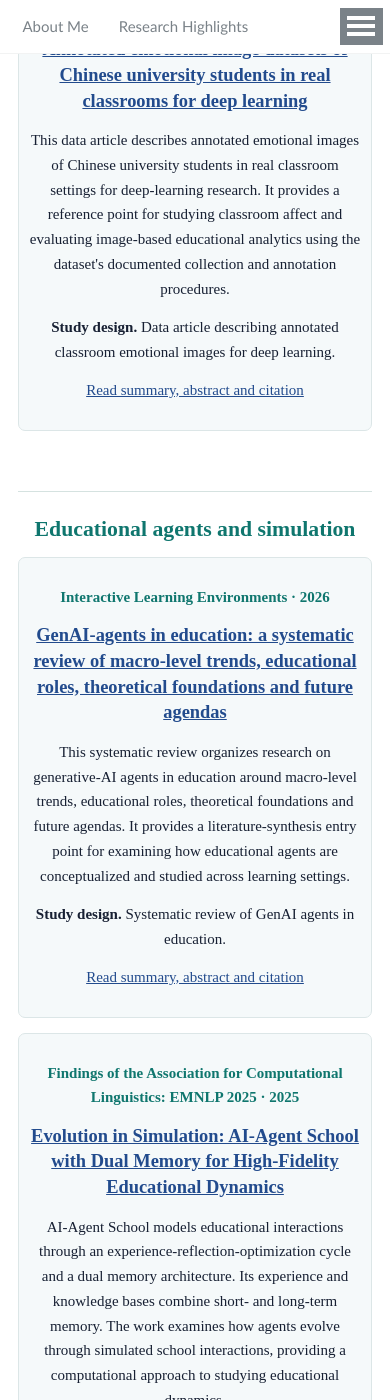
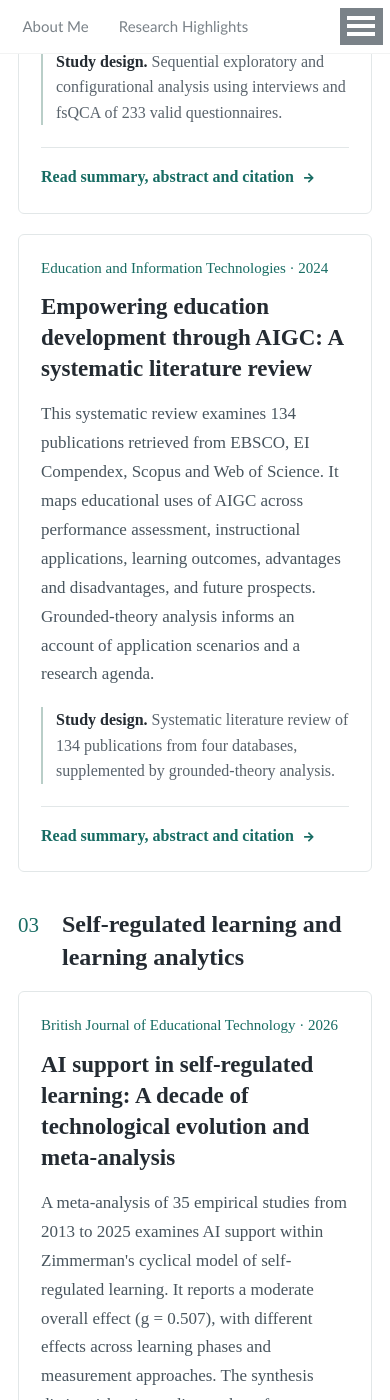
Before and after one commit to wcledutech/wcledutech.github.io, a Jekyll site: the page built from _pages/research-highlights.html, in a window 390 px wide and 1400 px high, scrolled down 5366 px. Built offline with Jekyll 4.4.1, drawn with Linux system fonts in a browser that asks for light colours; some web fonts are replaced; some of the changed text lies outside the part shown.

Commit message:
Polish research highlights layout and search

```diff
--- a/_pages/research-highlights.html
+++ b/_pages/research-highlights.html
@@ -7,9 +7,77 @@ author_profile: true
 ---
 <link rel="stylesheet" href="{{ '/assets/css/research-highlights.css' | relative_url }}">
 <link rel="stylesheet" href="{{ '/assets/css/research-guides.css' | relative_url }}">
-<div class="research-hub"><h1>Research highlights</h1><p>Explore research questions, study designs and findings across four connected areas of educational technology.</p>
-<section id="research-guides" class="guide-entry-section" aria-labelledby="research-guides-title"><h2 id="research-guides-title">Research guides</h2><p>Bilingual guides connect findings across studies, research designs and questions for future work.</p><ul class="guide-entry-list">{% for guide in site.data.research_guides %}<li><h3><a href="{{ guide.url | relative_url }}">{{ guide.short_title | escape }}</a></h3><p>{{ guide.description | escape }}</p><p><a href="{{ guide.url | relative_url }}#english">Read research guide</a> · <a href="{{ guide.url | relative_url }}#chinese" lang="zh-Hans">{{ guide.short_title_zh | escape }}：中文导读</a></p></li>{% endfor %}</ul></section>
-<p><label for="research-search">Find a topic, method or paper</label></p><input id="research-search" type="search" placeholder="Try AI literacy, programming, meta-analysis or agents" autocomplete="off"><p id="research-count" role="status">10 selected studies</p>
-{% assign groups = site.data.research_highlights | group_by: 'topic' %}{% for group in groups %}<section class="research-topic"><h2>{{ group.name | escape }}</h2>{% for paper in group.items %}<article class="research-card"><p class="research-label">{{ paper.journal | escape }} · {{ paper.year }}</p><h3><a href="{{ paper.url | relative_url }}">{{ paper.title | escape }}</a></h3><p>{{ paper.summary | escape }}</p><p><strong>Study design.</strong> {{ paper.method | escape }}</p><p><a href="{{ paper.url | relative_url }}">Read summary, abstract and citation</a></p></article>{% endfor %}</section>{% endfor %}
-<p><a href="{{ '/publications/' | relative_url }}">Complete publication list</a> · <a href="{{ '/resources/' | relative_url }}">Research resources</a> · <a href="{{ '/zh/' | relative_url }}">中文介绍</a></p></div>
-<script>(function(){var input=document.getElementById('research-search');var cards=Array.prototype.slice.call(document.querySelectorAll('.research-card'));input.addEventListener('input',function(){var q=input.value.toLowerCase().trim();var count=0;cards.forEach(function(card){var visible=card.textContent.toLowerCase().indexOf(q)!==-1;card.hidden=!visible;if(visible)count++;});document.querySelectorAll('.research-topic').forEach(function(section){section.hidden=!Array.prototype.some.call(section.querySelectorAll('.research-card'),function(card){return !card.hidden;});});document.getElementById('research-count').textContent=count+' selected '+(count===1?'study':'studies');});})();</script>
+<link rel="stylesheet" href="{{ '/assets/css/research-highlights-page.css' | relative_url }}">
+
+<div class="research-hub research-highlights-page">
+  <header class="highlights-header">
+    <h1>Research highlights</h1>
+    <p>Explore research questions, study designs and findings across four connected areas of educational technology.</p>
+  </header>
+
+  <section id="research-guides" class="guide-entry-section" aria-labelledby="research-guides-title">
+    <div class="highlights-section-heading">
+      <h2 id="research-guides-title">Research guides</h2>
+      <p>Bilingual guides connect findings across studies, research designs and questions for future work.</p>
+    </div>
+    <ul class="guide-entry-list">
+      {% for guide in site.data.research_guides %}
+      <li class="highlight-guide">
+        <div class="highlight-guide-marker" aria-hidden="true">
+          <span>0{{ forloop.index }}</span>
+          <i class="fas {% cycle 'fa-layer-group', 'fa-code', 'fa-lightbulb' %}"></i>
+        </div>
+        <h3><a href="{{ guide.url | relative_url }}">{{ guide.short_title | escape }}</a></h3>
+        <p class="highlight-guide-description">{{ guide.description | escape }}</p>
+        <div class="highlight-guide-links">
+          <a href="{{ guide.url | relative_url }}#english">Read research guide <i class="fas fa-arrow-right" aria-hidden="true"></i></a>
+          <a href="{{ guide.url | relative_url }}#chinese" lang="zh-Hans">{{ guide.short_title_zh | escape }}：中文导读 <i class="fas fa-arrow-right" aria-hidden="true"></i></a>
+        </div>
+      </li>
+      {% endfor %}
+    </ul>
+  </section>
+
+  <div class="highlights-search" role="search" aria-labelledby="research-search-label">
+    <label id="research-search-label" for="research-search">Find a topic, method or paper</label>
+    <div class="highlights-search-row">
+      <div class="highlights-search-field">
+        <i class="fas fa-search" aria-hidden="true"></i>
+        <input id="research-search" type="search" placeholder="Try AI literacy, programming, meta-analysis or agents" autocomplete="off" aria-controls="research-results">
+        <button id="research-search-clear" type="button" aria-label="Clear search" title="Clear search" hidden><i class="fas fa-times" aria-hidden="true"></i></button>
+      </div>
+      <p id="research-count" role="status" aria-live="polite" aria-atomic="true">{{ site.data.research_highlights | size }} selected studies</p>
+    </div>
+  </div>
+
+  <div id="research-results">
+    {% assign groups = site.data.research_highlights | group_by: 'topic' %}
+    {% for group in groups %}
+    <section class="research-topic" aria-labelledby="research-topic-{{ forloop.index }}">
+      <div class="highlights-topic-heading">
+        <span class="highlights-topic-number" aria-hidden="true">0{{ forloop.index }}</span>
+        <h2 id="research-topic-{{ forloop.index }}">{{ group.name | escape }}</h2>
+      </div>
+      <div class="highlights-paper-grid">
+        {% for paper in group.items %}
+        <article class="research-card">
+          <p class="research-label">{{ paper.journal | escape }} <span aria-hidden="true">·</span> <span class="highlights-paper-year">{{ paper.year }}</span></p>
+          <h3><a href="{{ paper.url | relative_url }}">{{ paper.title | escape }}</a></h3>
+          <p class="highlights-paper-summary">{{ paper.summary | escape }}</p>
+          <p class="highlights-paper-method"><strong>Study design.</strong> {{ paper.method | escape }}</p>
+          <p class="highlights-paper-link"><a href="{{ paper.url | relative_url }}">Read summary, abstract and citation <i class="fas fa-arrow-right" aria-hidden="true"></i></a></p>
+        </article>
+        {% endfor %}
+      </div>
+    </section>
+    {% endfor %}
+    <p id="research-empty" class="highlights-empty" hidden>No studies found.</p>
+  </div>
+
+  <nav class="highlights-footer" aria-label="More research">
+    <a href="{{ '/publications/' | relative_url }}"><i class="fas fa-book-open" aria-hidden="true"></i> Complete publication list <i class="fas fa-arrow-right" aria-hidden="true"></i></a>
+    <a href="{{ '/resources/' | relative_url }}"><i class="fas fa-folder-open" aria-hidden="true"></i> Research resources <i class="fas fa-arrow-right" aria-hidden="true"></i></a>
+    <a href="{{ '/zh/' | relative_url }}" lang="zh-Hans"><i class="fas fa-language" aria-hidden="true"></i> 中文介绍 <i class="fas fa-arrow-right" aria-hidden="true"></i></a>
+  </nav>
+</div>
+<script src="{{ '/assets/js/research-highlights.js' | relative_url }}" defer></script>
--- /dev/null
+++ b/assets/css/research-highlights-page.css
@@ -0,0 +1,463 @@
+/* Scoped to the highlights overview; paper, guide and resource pages keep their styles. */
+.research-highlights-page {
+  --highlights-ink: #242b32;
+  --highlights-muted: #59636c;
+  --highlights-rule: #e2e7e8;
+  --highlights-accent: #176c63;
+  color: var(--highlights-ink);
+  font-size: 18px;
+  line-height: 1.65;
+  letter-spacing: 0;
+}
+
+.research-highlights-page .fas {
+  font-family: "Font Awesome 5 Free";
+  font-weight: 900;
+}
+
+.research-highlights-page a {
+  color: var(--highlights-accent);
+  text-decoration: none;
+  text-underline-offset: 4px;
+}
+
+.research-highlights-page a:hover {
+  text-decoration: underline;
+}
+
+.research-highlights-page .highlights-header {
+  padding: 12px 0 30px;
+  border-bottom: 1px solid var(--highlights-rule);
+}
+
+.research-highlights-page .highlights-header h1 {
+  margin: 0 0 14px;
+  padding: 0;
+  border: 0;
+  color: var(--highlights-ink);
+  font-size: 38px;
+  line-height: 1.2;
+}
+
+.research-highlights-page .highlights-header h1::before {
+  display: none;
+}
+
+.research-highlights-page .highlights-header p {
+  max-width: 700px;
+  margin: 0 auto;
+  color: var(--highlights-muted);
+  font-size: 18px;
+}
+
+.research-highlights-page .guide-entry-section {
+  padding: 28px 0 32px;
+  margin: 0;
+  border: 0;
+}
+
+.research-highlights-page .highlights-section-heading h2 {
+  margin: 0 0 6px;
+  color: var(--highlights-ink);
+  font-size: 25px;
+}
+
+.research-highlights-page .highlights-section-heading p {
+  margin: 0 auto 22px;
+  color: var(--highlights-muted);
+  font-size: 17px;
+}
+
+.research-highlights-page .guide-entry-list {
+  display: grid;
+  grid-template-columns: repeat(3, minmax(0, 1fr));
+  gap: 18px;
+  margin: 0;
+  padding: 0;
+  list-style: none;
+}
+
+.research-highlights-page .highlight-guide {
+  --guide-accent: #176c63;
+  --guide-tint: #eff7f4;
+  display: flex;
+  flex-direction: column;
+  min-width: 0;
+  margin: 0;
+  padding: 22px;
+  border: 1px solid var(--highlights-rule);
+  border-top: 3px solid var(--guide-accent);
+  border-radius: 6px;
+  background: #fff;
+  text-align: left;
+  box-shadow: 0 3px 12px rgb(36 43 50 / 3%);
+  transition: border-color 160ms ease, box-shadow 160ms ease;
+}
+
+.research-highlights-page .highlight-guide:nth-child(2) {
+  --guide-accent: #426582;
+  --guide-tint: #f0f4f8;
+}
+
+.research-highlights-page .highlight-guide:nth-child(3) {
+  --guide-accent: #85536a;
+  --guide-tint: #f8f1f4;
+}
+
+.research-highlights-page .highlight-guide:hover,
+.research-highlights-page .highlight-guide:focus-within {
+  border-color: var(--guide-accent);
+  box-shadow: 0 6px 20px rgb(36 43 50 / 7%);
+}
+
+.research-highlights-page .highlight-guide-marker {
+  display: flex;
+  align-items: center;
+  justify-content: space-between;
+  margin-bottom: 17px;
+  color: var(--guide-accent);
+}
+
+.research-highlights-page .highlight-guide-marker span {
+  font-size: 22px;
+  line-height: 1;
+}
+
+.research-highlights-page .highlight-guide-marker i {
+  display: grid;
+  place-items: center;
+  width: 38px;
+  height: 38px;
+  border-radius: 6px;
+  background: var(--guide-tint);
+  font-size: 16px;
+}
+
+.research-highlights-page .highlight-guide h3 {
+  margin: 0 0 13px;
+  font-size: 22px;
+  line-height: 1.3;
+}
+
+.research-highlights-page .highlight-guide h3 a {
+  color: var(--highlights-ink);
+}
+
+.research-highlights-page .highlight-guide-description {
+  margin: 0 0 23px;
+  color: var(--highlights-muted);
+  font-size: 17px;
+  line-height: 1.6;
+}
+
+.research-highlights-page .highlight-guide-links {
+  display: flex;
+  flex-direction: column;
+  align-items: flex-start;
+  gap: 10px;
+  margin-top: auto;
+  padding-top: 16px;
+  border-top: 1px solid var(--highlights-rule);
+  font-size: 16px;
+  line-height: 1.55;
+}
+
+.research-highlights-page .highlight-guide-links a {
+  color: var(--guide-accent);
+}
+
+.research-highlights-page .highlight-guide-links a:first-child {
+  font-weight: 700;
+}
+
+.research-highlights-page a .fa-arrow-right {
+  margin-left: 6px;
+  font-size: 11px;
+}
+
+.research-highlights-page .highlights-search {
+  padding: 24px 0;
+  border-top: 1px solid var(--highlights-rule);
+  border-bottom: 1px solid var(--highlights-rule);
+  text-align: left;
+}
+
+.research-highlights-page .highlights-search label {
+  display: block;
+  margin-bottom: 10px;
+  color: var(--highlights-ink);
+  font-size: 20px;
+  font-weight: 700;
+}
+
+.research-highlights-page .highlights-search-row {
+  display: flex;
+  align-items: center;
+  gap: 20px;
+}
+
+.research-highlights-page .highlights-search-field {
+  position: relative;
+  flex: 1;
+  min-width: 0;
+}
+
+.research-highlights-page .highlights-search-field > .fa-search {
+  position: absolute;
+  top: 50%;
+  left: 16px;
+  color: #6a777d;
+  font-size: 15px;
+  transform: translateY(-50%);
+  pointer-events: none;
+}
+
+.research-highlights-page #research-search {
+  width: 100%;
+  max-width: none;
+  height: 50px;
+  padding: 12px 46px 12px 42px;
+  margin: 0;
+  border: 1px solid #b9c7c9;
+  border-radius: 6px;
+  background: #fff;
+  box-shadow: none;
+  color: var(--highlights-ink);
+  font-size: 17px;
+  line-height: 1.4;
+}
+
+.research-highlights-page #research-search::placeholder {
+  color: #69747c;
+  opacity: 1;
+}
+
+.research-highlights-page #research-search::-webkit-search-cancel-button {
+  -webkit-appearance: none;
+}
+
+.research-highlights-page #research-search-clear {
+  position: absolute;
+  top: 5px;
+  right: 5px;
+  display: grid;
+  place-items: center;
+  width: 40px;
+  height: 40px;
+  padding: 0;
+  border: 0;
+  border-radius: 4px;
+  background: transparent;
+  color: var(--highlights-muted);
+  cursor: pointer;
+}
+
+.research-highlights-page #research-search-clear:hover {
+  background: #edf4f2;
+}
+
+.research-highlights-page #research-count {
+  flex: 0 0 135px;
+  margin: 0;
+  color: var(--highlights-muted);
+  font-size: 16px;
+  text-align: right;
+}
+
+.research-highlights-page .research-topic {
+  margin: 0;
+  padding: 34px 0 2px;
+  border: 0;
+}
+
+.research-highlights-page .highlights-topic-heading {
+  display: flex;
+  align-items: baseline;
+  gap: 14px;
+  margin-bottom: 18px;
+  text-align: left;
+}
+
+.research-highlights-page .highlights-topic-number {
+  flex: 0 0 30px;
+  color: var(--highlights-accent);
+  font-size: 21px;
+}
+
+.research-highlights-page .highlights-topic-heading h2 {
+  margin: 0;
+  color: var(--highlights-ink);
+  font-size: 26px;
+  line-height: 1.35;
+}
+
+.research-highlights-page .highlights-paper-grid {
+  display: grid;
+  grid-template-columns: repeat(2, minmax(0, 1fr));
+  gap: 20px;
+}
+
+.research-highlights-page .research-card {
+  display: flex;
+  flex-direction: column;
+  min-width: 0;
+  margin: 0;
+  padding: 25px;
+  border: 1px solid var(--highlights-rule);
+  border-radius: 6px;
+  background: #fff;
+  text-align: left;
+}
+
+.research-highlights-page .research-card p {
+  margin: 0;
+}
+
+.research-highlights-page .research-card .research-label {
+  margin-bottom: 12px;
+  color: var(--highlights-accent);
+  font-size: 15px;
+  font-weight: 400;
+  line-height: 1.5;
+}
+
+.research-highlights-page .highlights-paper-year {
+  white-space: nowrap;
+}
+
+.research-highlights-page .research-card h3 {
+  margin: 0 0 16px;
+  font-size: 23px;
+  line-height: 1.35;
+}
+
+.research-highlights-page .research-card h3 a {
+  color: var(--highlights-ink);
+}
+
+.research-highlights-page .research-card .highlights-paper-summary {
+  margin-bottom: 18px;
+  color: #48555e;
+  font-size: 17px;
+  line-height: 1.7;
+}
+
+.research-highlights-page .research-card .highlights-paper-method {
+  margin-top: auto;
+  padding: 0 0 0 13px;
+  border-left: 2px solid #b9cec8;
+  color: var(--highlights-muted);
+  font-size: 16px;
+  line-height: 1.6;
+}
+
+.research-highlights-page .research-card .highlights-paper-method strong {
+  color: var(--highlights-ink);
+}
+
+.research-highlights-page .research-card .highlights-paper-link {
+  margin-top: 22px;
+  padding-top: 16px;
+  border-top: 1px solid var(--highlights-rule);
+  font-size: 16px;
+  font-weight: 700;
+}
+
+.research-highlights-page .highlights-empty {
+  padding: 44px 20px;
+  color: var(--highlights-muted);
+  font-size: 20px;
+}
+
+.research-highlights-page .highlights-footer {
+  display: flex;
+  flex-wrap: wrap;
+  justify-content: center;
+  gap: 20px 30px;
+  padding: 28px 0 10px;
+  margin-top: 34px;
+  border-top: 1px solid var(--highlights-rule);
+  font-size: 17px;
+}
+
+.research-highlights-page .highlights-footer a > i:first-child {
+  margin-right: 5px;
+  font-size: 14px;
+}
+
+.research-highlights-page :is(a, button, input):focus-visible {
+  outline: 3px solid #238377;
+  outline-offset: 4px;
+}
+
+@media (min-width: 925px) and (max-width: 1140px) {
+  .research-highlights-page .guide-entry-list {
+    gap: 12px;
+  }
+
+  .research-highlights-page .highlight-guide {
+    padding: 18px;
+  }
+
+  .research-highlights-page .highlight-guide h3 {
+    font-size: 20px;
+  }
+}
+
+@media (max-width: 760px) {
+  .research-highlights-page .guide-entry-list,
+  .research-highlights-page .highlights-paper-grid {
+    grid-template-columns: minmax(0, 1fr);
+  }
+
+  .research-highlights-page .highlight-guide {
+    padding: 22px;
+  }
+
+  .research-highlights-page .highlight-guide-marker {
+    margin-bottom: 12px;
+  }
+
+  .research-highlights-page .highlight-guide-description {
+    margin-bottom: 18px;
+  }
+
+  .research-highlights-page .highlights-search-row {
+    flex-direction: column;
+    align-items: stretch;
+    gap: 10px;
+  }
+
+  .research-highlights-page #research-count {
+    flex: none;
+    text-align: left;
+  }
+
+  .research-highlights-page .highlights-header h1 {
+    font-size: 32px;
+  }
+
+  .research-highlights-page .highlights-header p {
+    font-size: 17px;
+  }
+
+  .research-highlights-page .highlights-topic-heading h2 {
+    font-size: 24px;
+  }
+
+  .research-highlights-page .research-card {
+    padding: 22px;
+  }
+
+  .research-highlights-page .highlights-footer {
+    flex-direction: column;
+    align-items: flex-start;
+    gap: 16px;
+  }
+}
+
+@media (prefers-reduced-motion: reduce) {
+  .research-highlights-page .highlight-guide {
+    transition: none;
+  }
+}
--- /dev/null
+++ b/assets/js/research-highlights.js
@@ -0,0 +1,40 @@
+(function () {
+  'use strict';
+
+  var hub = document.querySelector('.research-highlights-page');
+  if (!hub) return;
+
+  var input = hub.querySelector('#research-search');
+  var clear = hub.querySelector('#research-search-clear');
+  var status = hub.querySelector('#research-count');
+  var empty = hub.querySelector('#research-empty');
+  var cards = Array.prototype.slice.call(hub.querySelectorAll('.research-card'));
+  var sections = Array.prototype.slice.call(hub.querySelectorAll('.research-topic'));
+
+  function filterStudies() {
+    var query = input.value.toLowerCase().trim();
+    var count = 0;
+
+    cards.forEach(function (card) {
+      card.hidden = card.textContent.toLowerCase().indexOf(query) === -1;
+      if (!card.hidden) count++;
+    });
+    sections.forEach(function (section) {
+      section.hidden = !Array.prototype.some.call(section.querySelectorAll('.research-card'), function (card) {
+        return !card.hidden;
+      });
+    });
+
+    clear.hidden = input.value.length === 0;
+    empty.hidden = count !== 0;
+    status.textContent = count + ' selected ' + (count === 1 ? 'study' : 'studies');
+  }
+
+  input.addEventListener('input', filterStudies);
+  clear.addEventListener('click', function () {
+    input.value = '';
+    filterStudies();
+    input.focus();
+  });
+  filterStudies();
+})();
```
